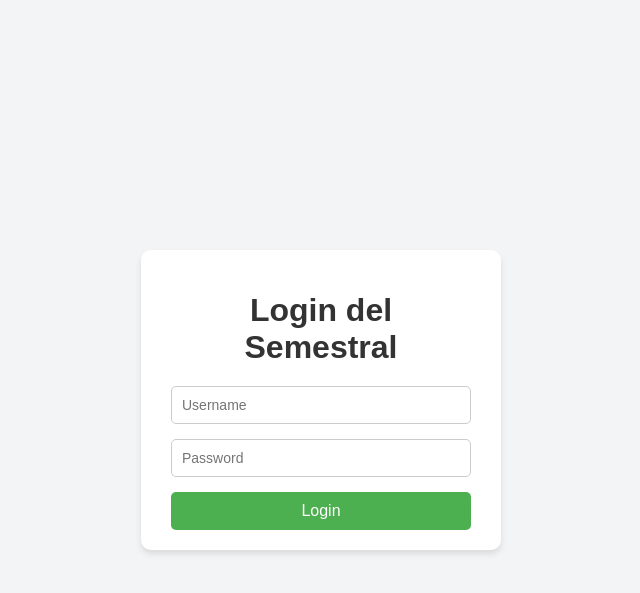
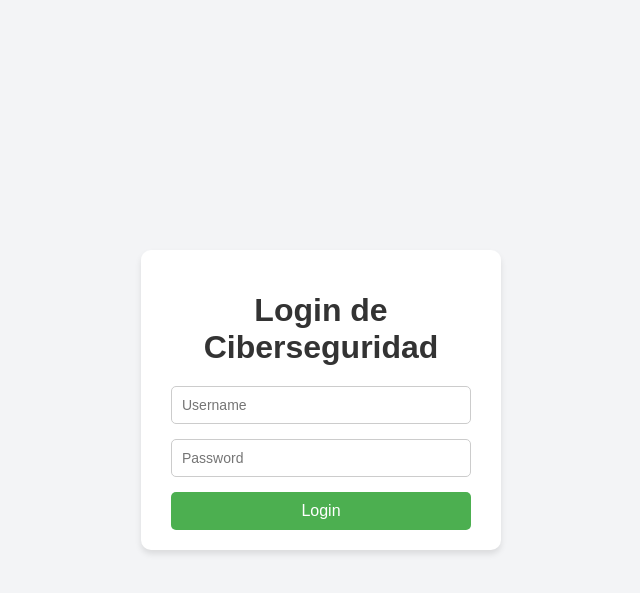
Before and after one commit to yadisb/SemestralCV, a PHP site: page /login.php in a window 1280 px wide. Shown: the top 593 px of the page, without its empty margins (319-959 px from the left). Run offline with PHP 8.4, Linux system fonts and the light colour scheme.

Commit message:
Update login.php

```diff
--- a/login.php
+++ b/login.php
@@ -116,7 +116,7 @@ $conn->close();
 </head>
 <body>
     <div class="login-container">
-        <h1>Login del Semestral</h1>
+        <h1>Login de Ciberseguridad</h1>
         <form method="POST" action="">
             <input type="text" name="username" placeholder="Username" required>
             <input type="password" name="password" placeholder="Password" required>
```
